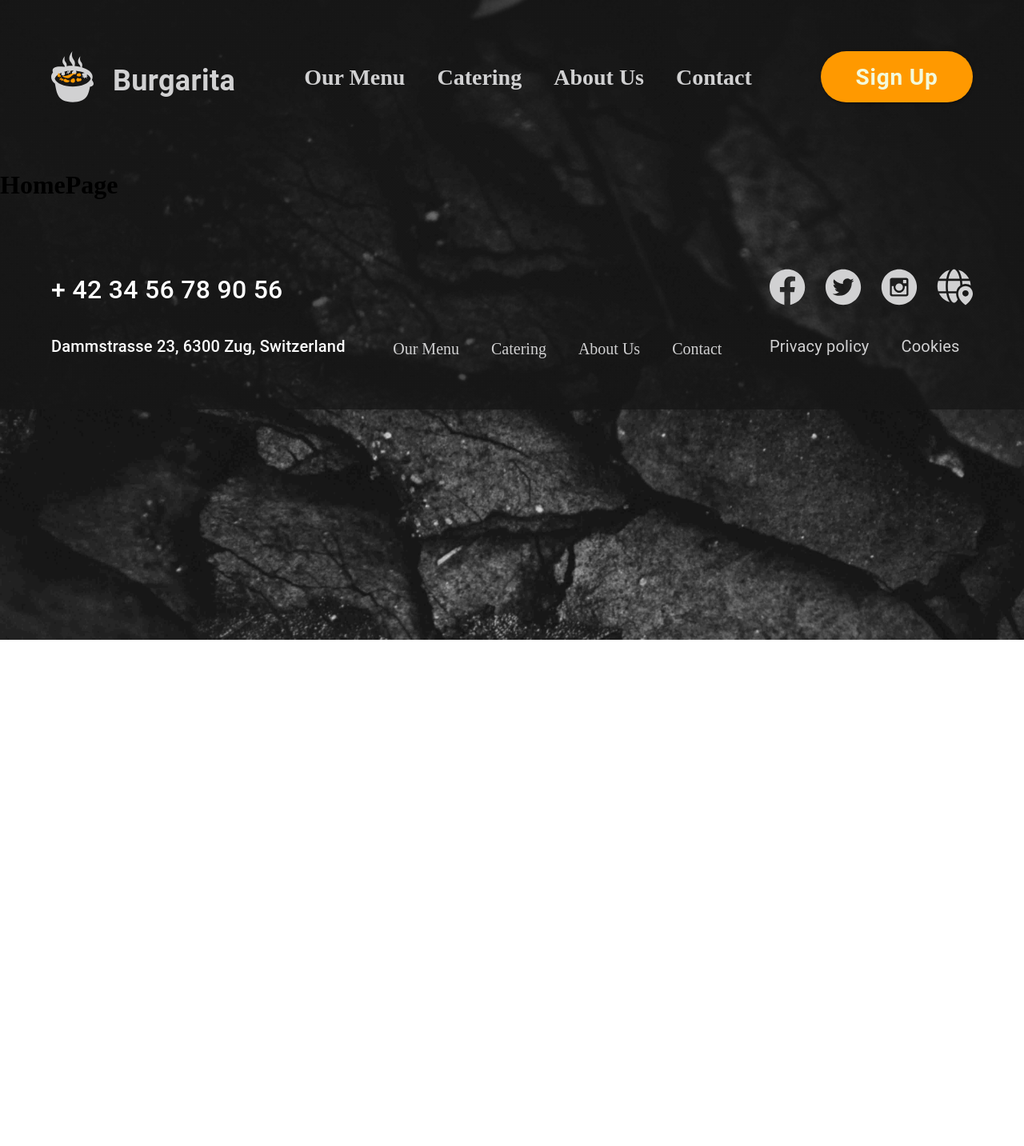
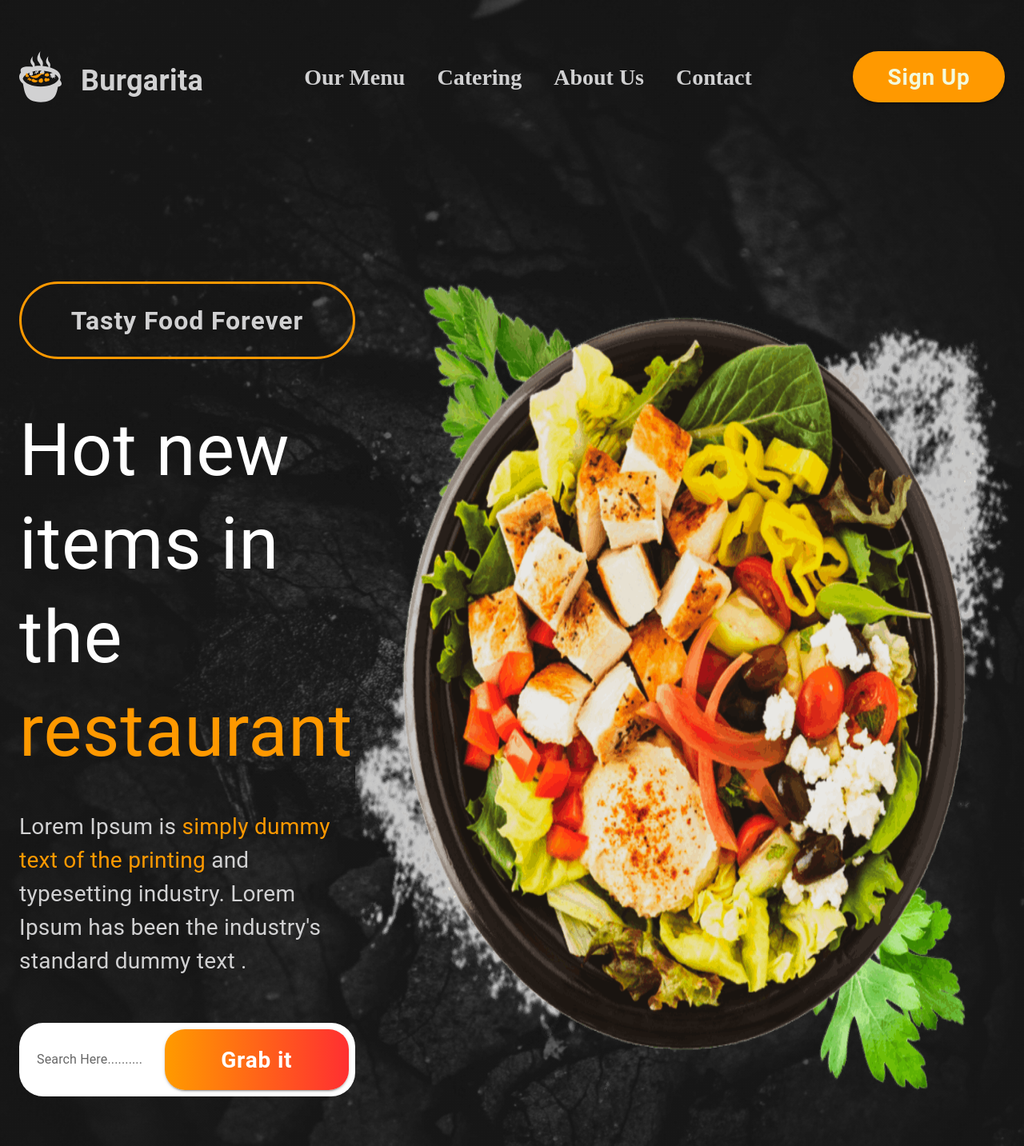
Before and after one commit to Borys-Mch/burgarita, a React (Vite) app: page / in a window 1280 px wide. Shown: the top 1433 px of the page at 80% size. Before the commit the page ends 800 px from the top, so only its background shows below. Built offline with nearby package versions, Linux system fonts and the light colour scheme.

Commit message:
Added Hero section need some fix

```diff
--- a/src/components/Footer.jsx
+++ b/src/components/Footer.jsx
@@ -1,13 +1,12 @@
-import { Image } from "@mui/icons-material";
+import React from "react";
 import { Box, Container, Link, Stack, Typography } from "@mui/material";
-import React from "react";
 
 import { menuItems } from "../constants";
 import { socialIcons } from "../constants";
 
 const Footer = () => {
   return (
-    <Container>
+    <Container maxWidth="xl">
       <Stack
         py={8}
         direction={{ xs: "column", md: "row" }}
--- /dev/null
+++ b/src/components/HeroSection.jsx
@@ -0,0 +1,90 @@
+import React from "react";
+import { styled } from "@mui/material/styles";
+import {
+  Box,
+  Button,
+  Container,
+  Stack,
+  Typography,
+  TextField,
+} from "@mui/material";
+
+import heroImg from "../assets/hero.png";
+
+const HeroSection = () => {
+  const CssTextField = styled(TextField)({
+    fieldset: {
+      borderRadius: "36px",
+      borderStyle: "none",
+    },
+  });
+
+  return (
+    <Container maxWidth="xl">
+      <Stack pt={20} direction="row">
+        <Box>
+          <Button
+            variant="outlined"
+            color="warning"
+            sx={{
+              width: "420px",
+              height: "97px",
+              fontSize: "32px",
+              fontWeight: 600,
+              color: "#D1D1D2",
+              textTransform: "none",
+              border: "3px solid #FF9900",
+              borderRadius: "63px",
+            }}>
+            Tasty Food Forever
+          </Button>
+          <Typography mt={7} fontSize={90} color="white" lineHeight="117px">
+            Hot new items in the{" "}
+            <span style={{ color: "#FF9900" }}>restaurant</span>
+          </Typography>
+          <Typography mt={5} fontSize={28} color="#D1D1D2">
+            Lorem Ipsum is{" "}
+            <span style={{ color: "#FF9900" }}>
+              simply dummy text of the printing
+            </span>{" "}
+            and typesetting industry. Lorem Ipsum has been the industry's
+            standard dummy text .
+          </Typography>
+
+          <Stack
+            mt={7}
+            direction="row"
+            alignItems="center"
+            p={1}
+            sx={{
+              background: "white",
+              borderRadius: "30px",
+              maxWidth: "max-content",
+            }}>
+            <CssTextField id="filled-basic" label="Search Here.........." />
+            <Button
+              variant="contained"
+              color="warning"
+              size="large"
+              sx={{
+                width: "329px",
+                height: "76px",
+                fontSize: 28,
+                fontWeight: 600,
+                textTransform: "none",
+                borderRadius: "25px",
+                padding: 0,
+                background:
+                  "linear-gradient(90.32deg, #FF9900 1.66%, #FF2F31 99.83%)",
+              }}>
+              Grab it
+            </Button>
+          </Stack>
+        </Box>
+        <Box component="img" src={heroImg} alt="Hero" />
+      </Stack>
+    </Container>
+  );
+};
+
+export default HeroSection;
--- a/src/components/Navbar.jsx
+++ b/src/components/Navbar.jsx
@@ -16,7 +16,7 @@ const Navbar = () => {
   const [toggle, setToggle] = useState(false);
 
   return (
-    <Container>
+    <Container maxWidth="xl">
       <Stack
         py={8}
         direction="row"
--- a/src/pages/HomePage.jsx
+++ b/src/pages/HomePage.jsx
@@ -1,10 +1,11 @@
 import React from "react";
+import HeroSection from "../components/HeroSection";
 
 const HomePage = () => {
   return (
-    <div>
-      <h1>HomePage</h1>
-    </div>
+    <>
+      <HeroSection />
+    </>
   );
 };
 
```
Also changed, not shown: src/assets/hero.png (added).
